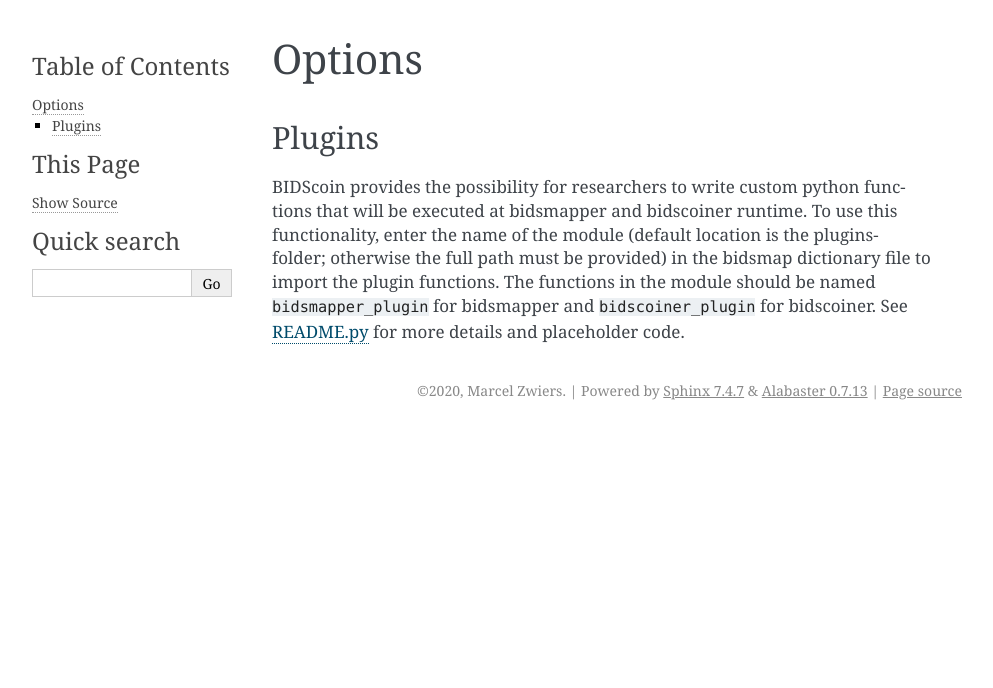
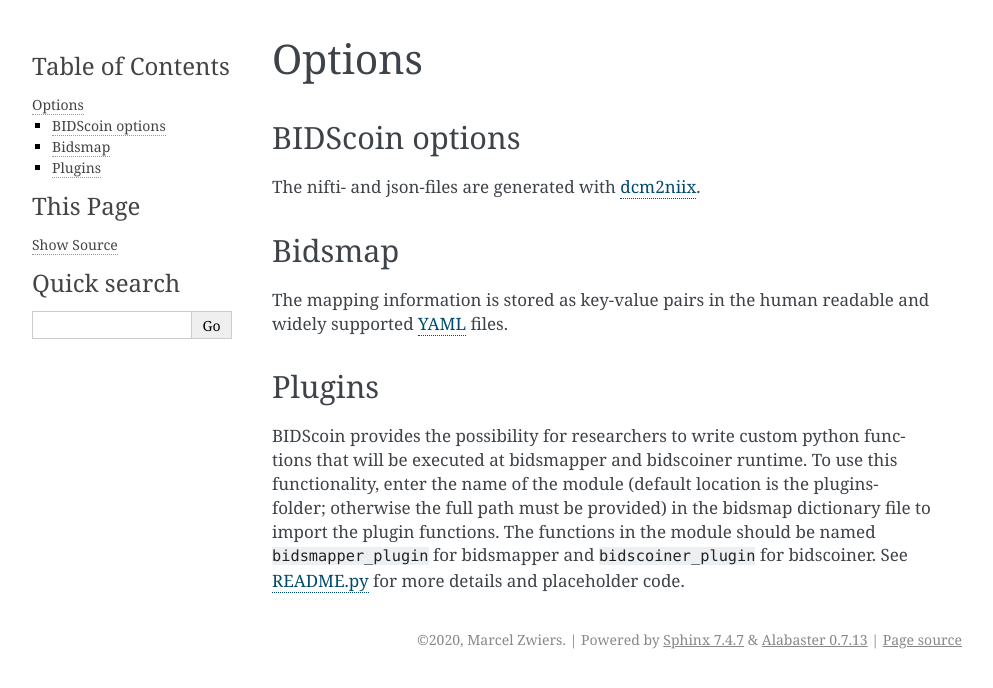
Before and after one commit to Donders-Institute/bidscoin, a Sphinx documentation site: the page built from docs/options.rst, in a window 1280 px wide. Shown: the top 688 px of the page, without its empty margins (148-1141 px from the left). Built offline with Sphinx 7.4.7, drawn with Linux system fonts in a browser that asks for light colours; pages that are not in the unit, such as notebooks, are missing from menus.

Commit message:
Restructure documentation for readthedocs

```diff
--- a/docs/index.rst
+++ b/docs/index.rst
@@ -9,4 +9,5 @@
    workflow
    finalizing
    options
+   screenshots
    tutorial
--- a/docs/options.rst
+++ b/docs/options.rst
@@ -1,5 +1,16 @@
 Options
 =======
+
+BIDScoin options
+----------------
+The nifti- and json-files are generated with
+`dcm2niix <https://github.com/rordenlab/dcm2niix>`__.
+
+Bidsmap
+-------
+
+The mapping information is stored as key-value pairs in the human
+readable and widely supported `YAML <http://yaml.org/>`__ files.
 
 Plugins
 -------
```
Also changed, not shown: README.rst (+1 -8 lines).
